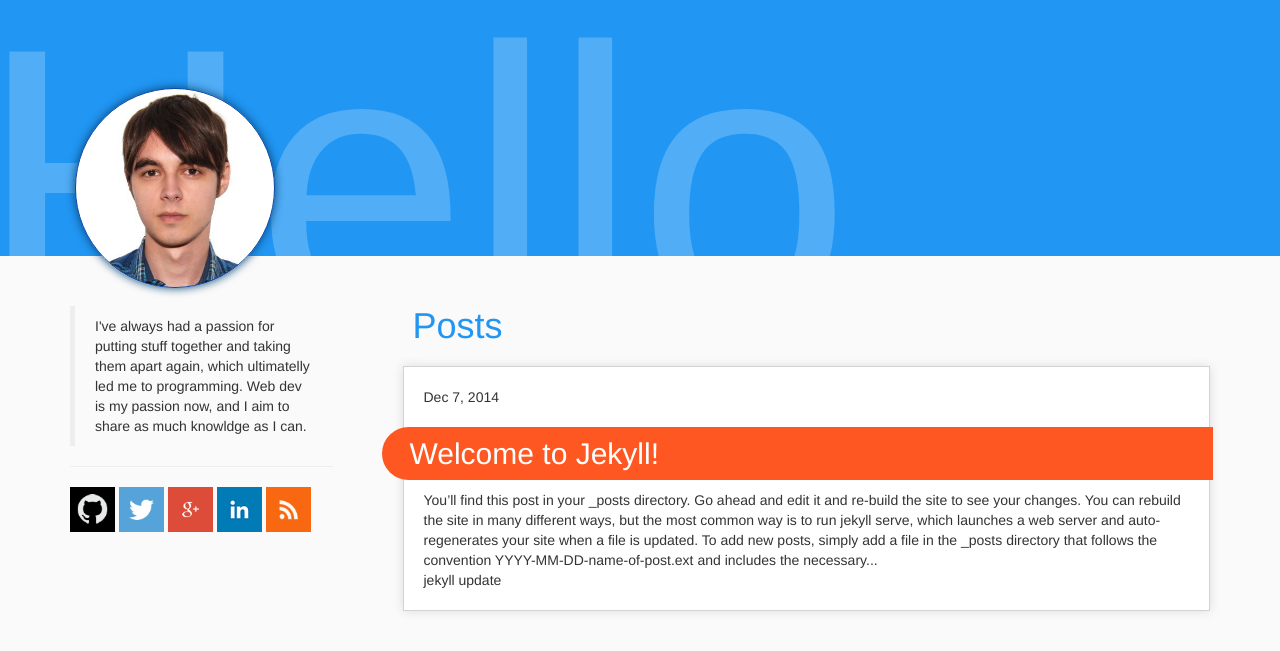
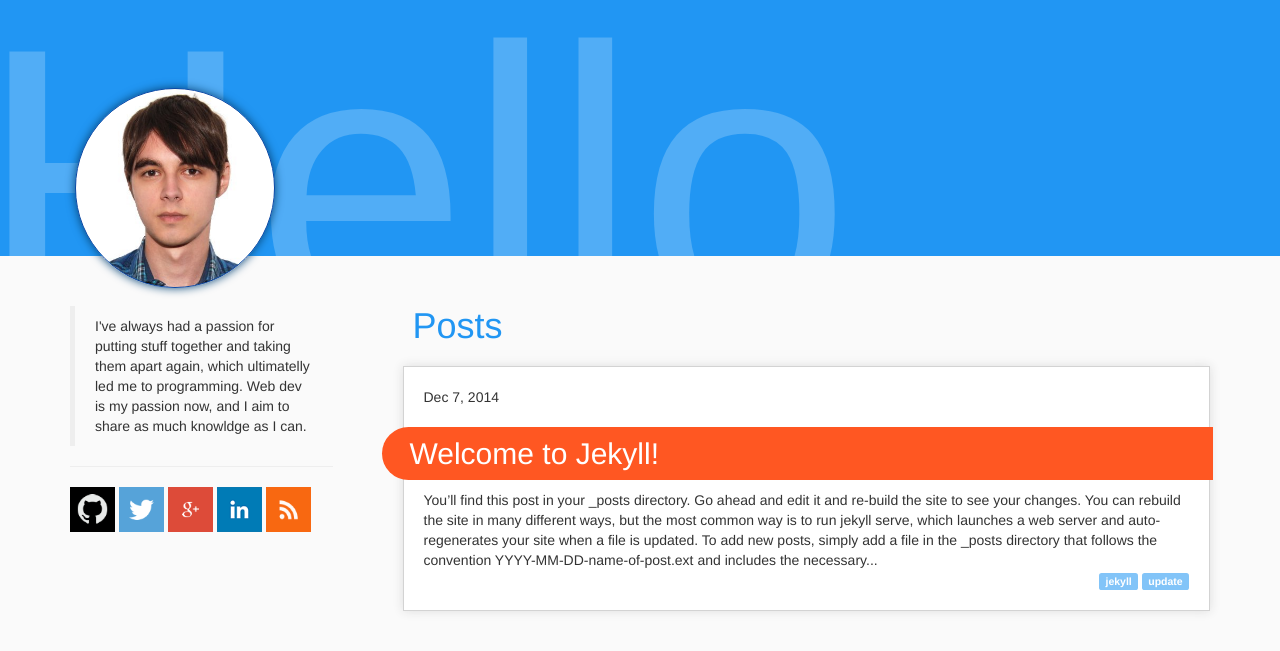
Before and after one commit to colin-dumitru/colin-dumitru.github.io, a Jekyll site: the page built from index.html, in a window 1280 px wide. Shown: the top 651 px of the page. Built offline with Jekyll 4.4.1, drawn with Linux system fonts in a browser that asks for light colours.

Commit message:
Added favicon and background to post categories.

```diff
--- a/_sass/_base.scss
+++ b/_sass/_base.scss
@@ -96,3 +96,10 @@ h1 {
     margin-bottom: 20px;
     margin-left: 50px;
 }
+.post-categories {
+  text-align: right;
+}
+
+.post-categories .label-warning {
+  background-color: lighten($primary-500, 20%);
+}
--- a/index.html
+++ b/index.html
@@ -61,7 +61,9 @@ layout: home
                         {{post.content| strip_html | truncatewords:75}}
                     </div>
                     <div class="post-categories">
-                        {% for cat in post.categories %} {{cat}} {% endfor %}
+                        {% for cat in post.categories %}
+                          <span class="label label-warning">{{cat}}</span>
+                        {% endfor %}
                     </div>
                 </li>
                 {% endfor %}
```
Also changed, not shown: favicon.ico (added).
